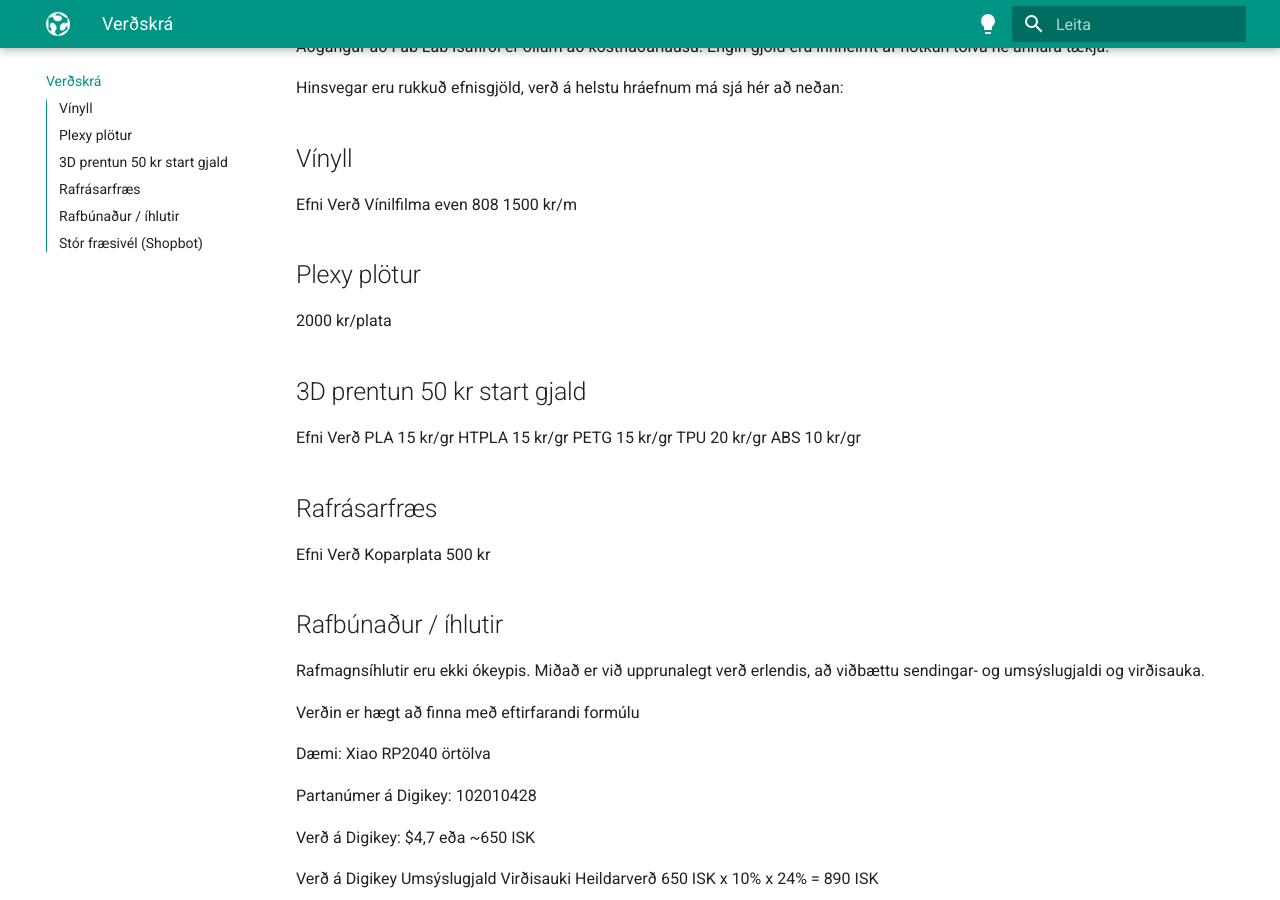
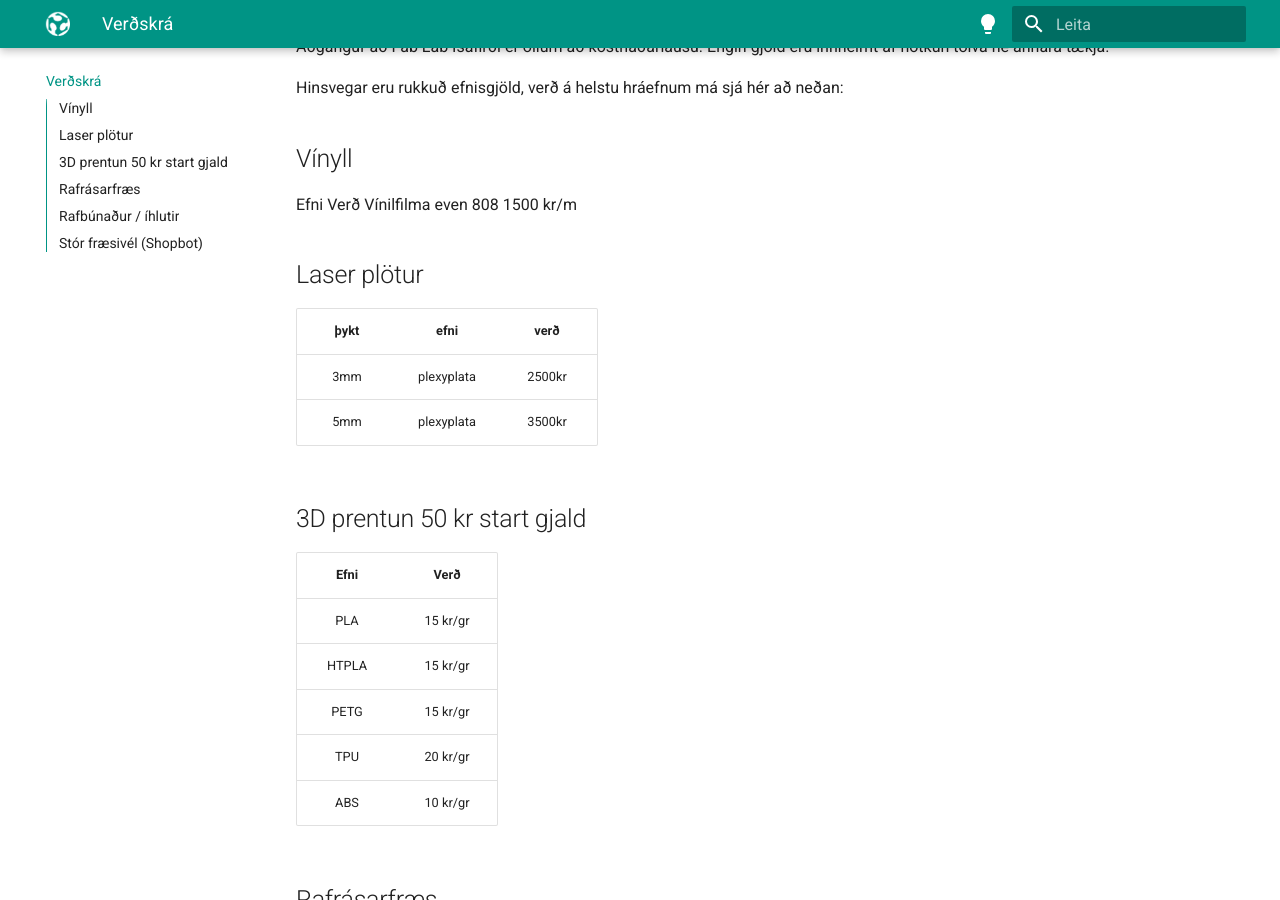
Before and after one commit to fablabisastaff/fabisa_site, an MkDocs documentation site: the page built from docs/verd.md, in a window 1280 px wide and 900 px high, scrolled down 194 px. Built offline with MkDocs 1.6.1 and Material for MkDocs 9.7.7, drawn with Linux system fonts in a browser that asks for light colours.

Commit message:
verd table

```diff
--- a/docs/verd.md
+++ b/docs/verd.md
@@ -8,17 +8,22 @@ Hinsvegar eru rukkuð efnisgjöld, verð á helstu hráefnum má sjá hér að n
 Efni	Verð
 Vínilfilma even 808	1500 kr/m
 
-## Plexy plötur
+## Laser plötur
 
-2000 kr/plata
+|þykt|  efni    |   verð   |
+|:--:|:--------:|:--------:|
+|3mm |plexyplata| 2500kr   |
+|5mm |plexyplata| 3500kr   |
 
 ## 3D prentun 50 kr start gjald
-Efni	Verð
-PLA	15 kr/gr
-HTPLA	15 kr/gr
-PETG	15 kr/gr
-TPU	20 kr/gr
-ABS	10 kr/gr
+
+|Efni	| Verð    |
+|:-----:|:-------:|
+|PLA	| 15 kr/gr|
+|HTPLA	| 15 kr/gr|
+|PETG	| 15 kr/gr|
+|TPU	| 20 kr/gr|
+|ABS	| 10 kr/gr|
 
 ## Rafrásarfræs
 Efni	Verð
```
